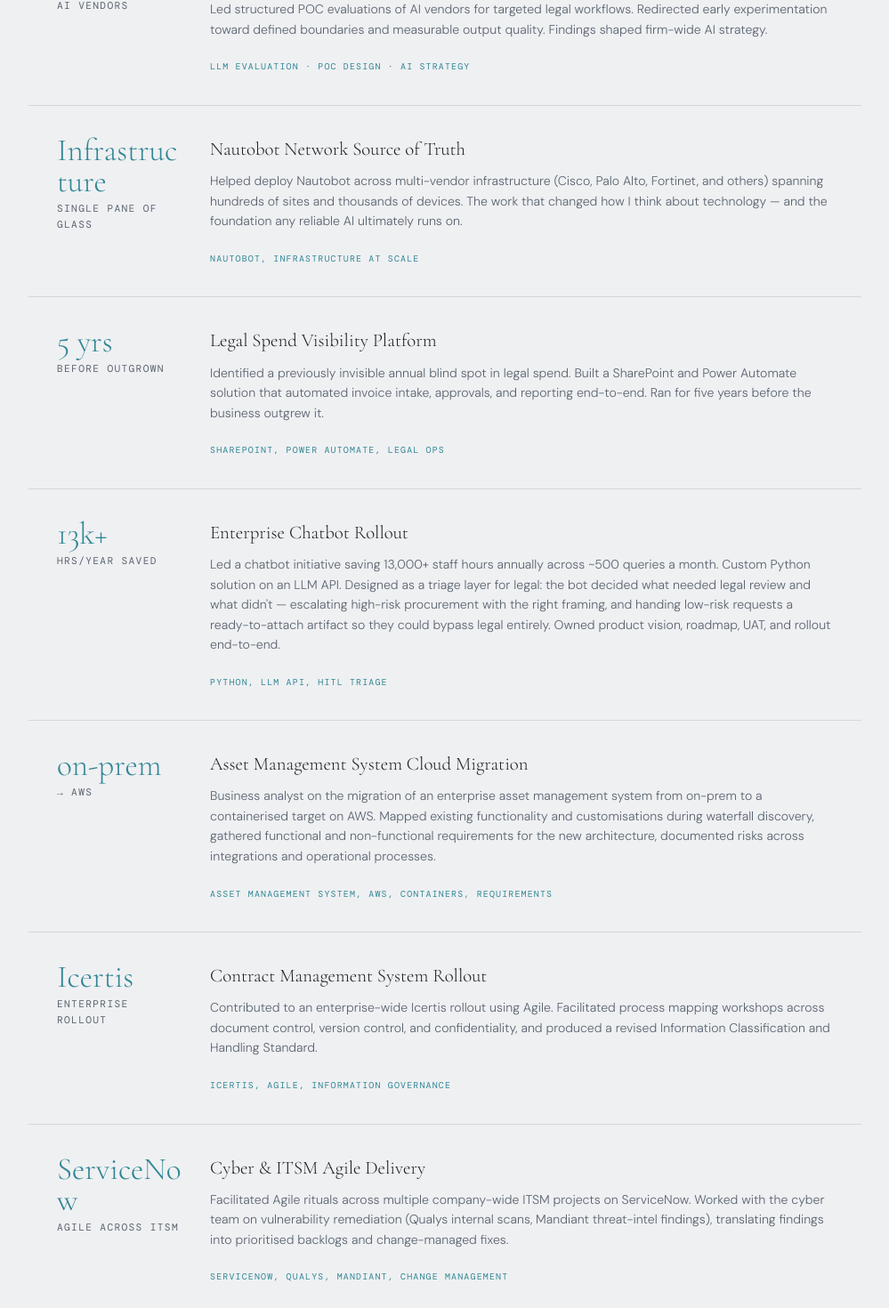
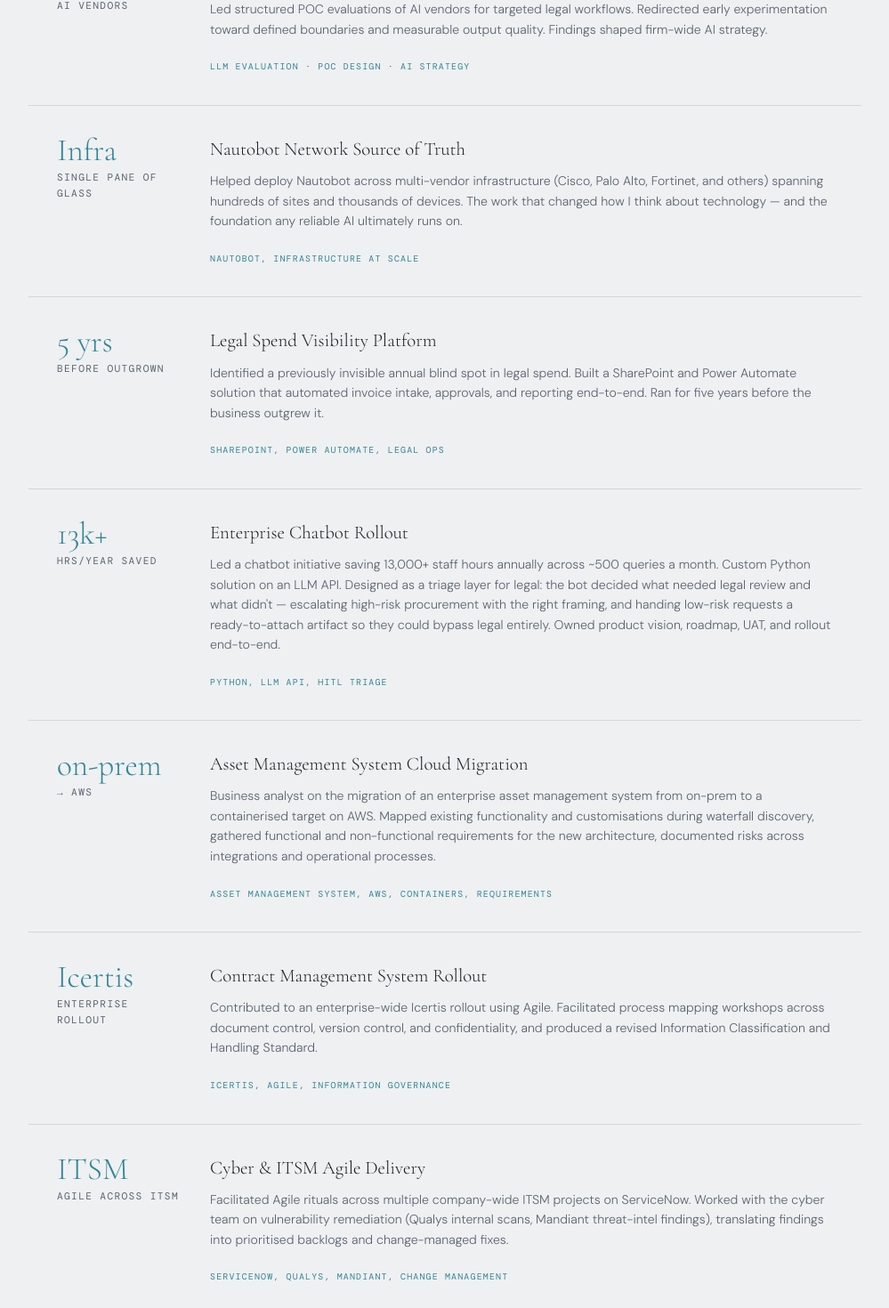
Before and after one commit to fde-shipit/martina-portfolio, a Next.js app: page / in a window 1280 px wide. Shown: the part 2030-3500 px from the top of the page at 89% size, without its empty margins (264-1263 px from the left). Built offline with nearby package versions, Linux system fonts and the light colour scheme.

Commit message:
change text in overlapping cards

```diff
--- a/content/data.ts
+++ b/content/data.ts
@@ -48,7 +48,7 @@
     tag: "LLM evaluation · POC design · AI strategy",
   },
   {
-    number: "Infrastructure",
+    number: "Infra",
     sublabel: "single pane of glass",
     title: "Nautobot Network Source of Truth",
     description: "Helped deploy Nautobot across multi-vendor infrastructure (Cisco, Palo Alto, Fortinet, and others) spanning hundreds of sites and thousands of devices. The work that changed how I think about technology — and the foundation any reliable AI ultimately runs on.",
@@ -83,7 +83,7 @@
     tag: "Icertis, Agile, Information Governance",
   },
   {
-    number: "ServiceNow",
+    number: "ITSM",
     sublabel: "Agile across ITSM",
     title: "Cyber & ITSM Agile Delivery",
     description: "Facilitated Agile rituals across multiple company-wide ITSM projects on ServiceNow. Worked with the cyber team on vulnerability remediation (Qualys internal scans, Mandiant threat-intel findings), translating findings into prioritised backlogs and change-managed fixes.",
```
